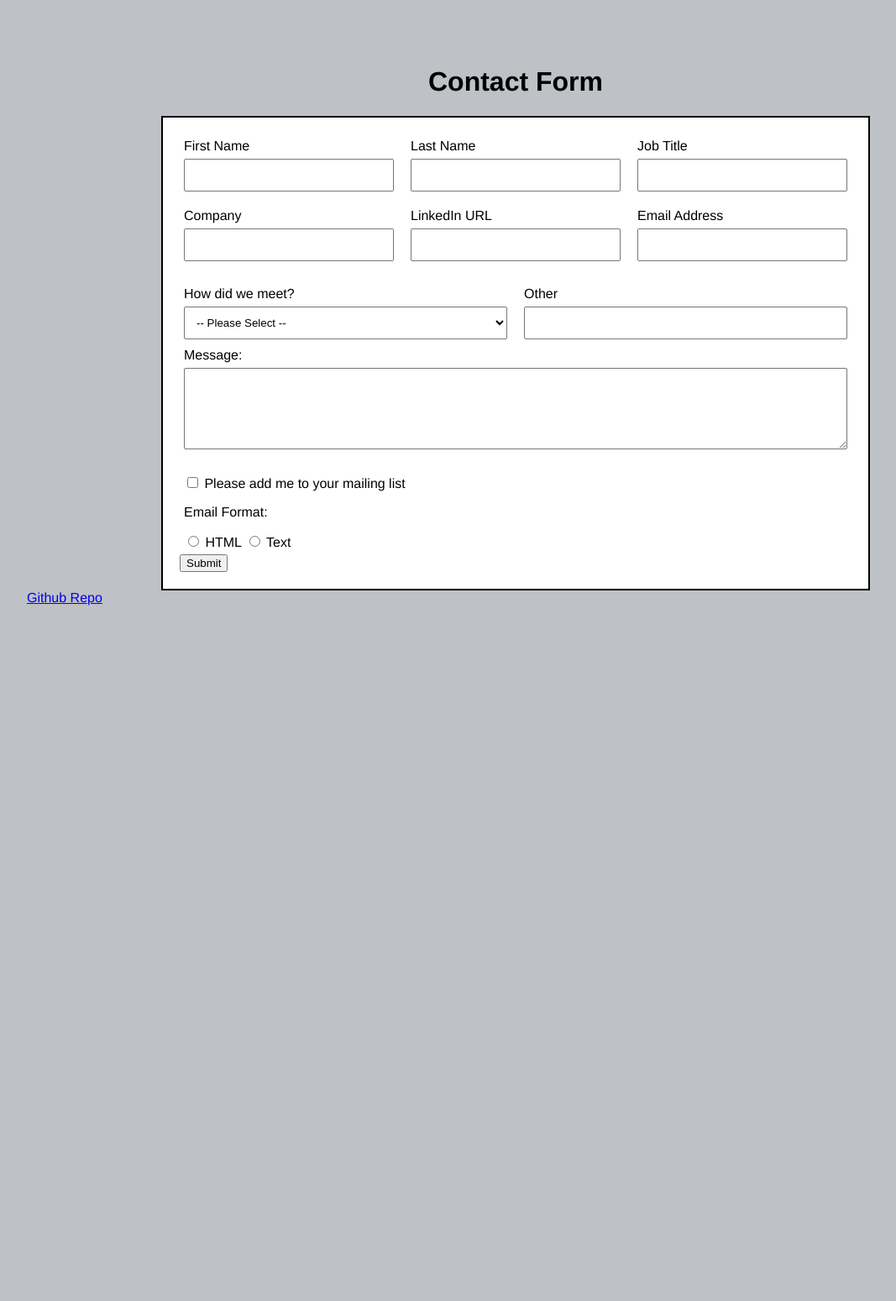
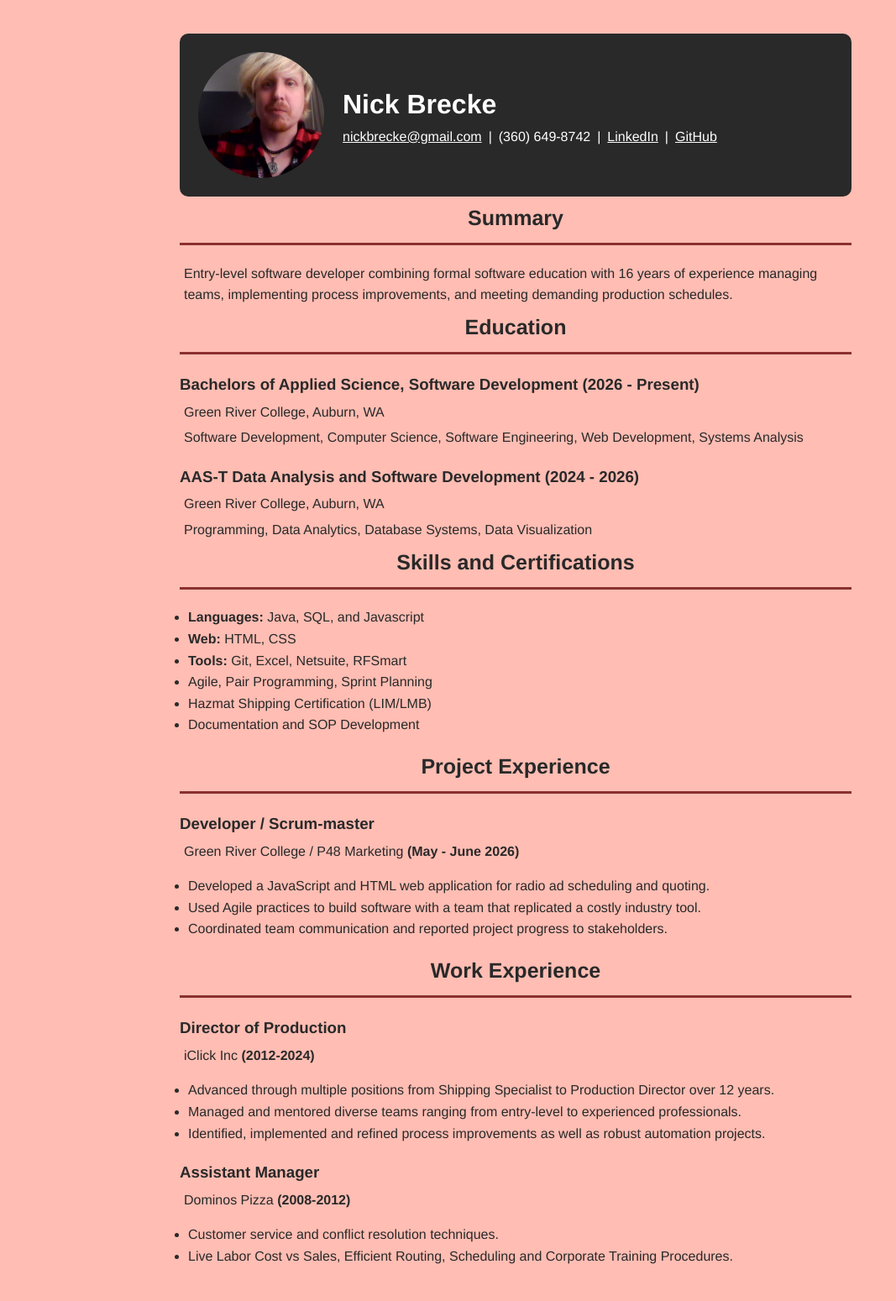
Before and after one commit to uglybrecke/Contact-Form, a Node server app: page / in a window 1280 px wide. Shown: the whole page at 84% size, without its empty margins (26-1093 px from the left). Before the commit the page ends 721 px from the top, so only its background shows below. Run offline with Node 20, Linux system fonts and the light colour scheme.

Commit message:
added resume to contact project and adjusted routing

```diff
--- a/app.js
+++ b/app.js
@@ -34,7 +34,7 @@ app.post('/submit', (req, res) => {
 
     contacts.push(req.body);
 
-    res.render('confirm');
+    res.render('confirm', {contact: req.body});
 });
 
 // make this page have access to contacts
@@ -42,6 +42,11 @@ app.get('/admin', (req, res) => {
     res.render('admin', {contacts});
 });
 
+//contact route for contact page
+app.get('/contact', (req, res) => {
+    res.render('contact');
+});
+
 //start the server on the designated port
 app.listen(PORT, () => {
     console.log(`Server is running at
--- /dev/null
+++ b/stylesheet/html_style.css
@@ -0,0 +1,103 @@
+:root {
+    --background: rgb(255, 189, 179);
+    --primary: #292929;
+    --accent: #8b3030;
+}
+
+
+
+body {
+    font-family: Helvetica, sans-serif;
+    color: var(--primary);
+    line-height: 1.6;
+    max-width: 800px;
+    margin: 40px auto;
+    padding: 0 20px;
+    background-color: var(--background);
+}
+
+header {
+    display: flex;
+    align-items: center;
+    gap: 20px;
+    background-color: var(--primary);
+    padding: 20px;
+    border-radius: 10px;
+}
+
+header h1 {
+    color: white;
+    margin: 0;
+}
+
+header a, header p {
+    color: white;
+}
+
+h2 {
+    border-bottom: 3px solid var(--accent);
+    padding-bottom: 10px;
+    margin-top: 5px;
+    display: flex;
+    justify-content: center;
+    font-size: 25px;
+    font-weight: 800;
+}
+
+h3 {
+    margin-bottom: 0;
+}
+
+ul {
+    padding-left: 10px;
+}
+
+p {
+    margin: 5px;
+}
+
+a:hover {
+    text-decoration: underline;
+    font-weight: bold;
+    color: var(--accent);
+}
+
+img {
+    width: 150px;
+    height: 150px;
+    border-radius: 50%;
+    border: 2px solid var(--primary);
+    object-fit: cover;
+}
+
+.contact-info {
+    display: flex;
+    flex-wrap: wrap;
+    align-items: center;
+    gap: 8px;
+}
+
+.contact-info a, .contact-info span {
+    white-space: nowrap;
+    color: white;
+}
+
+@media (max-width: 768px) {
+    header {
+        flex-direction: column;
+        text-align: center;
+    }
+
+    .contact-info {
+        justify-content: center;
+    }
+
+    .separator, #github {
+        display: none;
+    }
+
+    body {
+        margin: 20px auto;
+        padding: 0 15px;
+    }
+}
--- a/views/admin.ejs
+++ b/views/admin.ejs
@@ -28,7 +28,7 @@
                     <p>TIMESTAMP: <%= contact.timestamp %></p>
                 </li>
             <% }) %>
-            </ul>
+        </ul>
     <% } %>
 </body>
 </html>
--- a/views/home.ejs
+++ b/views/home.ejs
@@ -3,117 +3,70 @@
 <head>
     <meta charset="UTF-8">
     <meta name="viewport" content="width=device-width, initial-scale=1.0">
-    <link rel="icon" href="/images/favicon.png">
-    <link rel="stylesheet" href="\stylesheet\styles.css">
-    <title>Contact Form</title>
-    <script src="js/contact.js" defer></script>
+    <title>Nick Brecke - Resume</title>
+    <link rel="icon" type="image/png" href="images/favicon.png">
+    <link rel="stylesheet" href="stylesheet/html_style.css">
 </head>
 <body>
-    <h1>Contact Form</h1>
-    <form id="form" action="/submit" method="post">
-        <fieldset id = "pinfo">
+    <header>
+        <img src="images\WIN_20261009_21_42_36_Pro.jpg" alt="Headshot">
+        <div>
+            <h1>Nick Brecke</h1>
+            <div class="contact-info">
+                <a href="mailto:nickbrecke@gmail.com">nickbrecke@gmail.com</a>
+                <span class="separator">|</span>
+                <span>(360) 649-8742</span>
+                <span class="separator">|</span>
+                <a href="https://www.linkedin.com/in/nick-brecke-24071b2b1/">LinkedIn</a>
+                <span class="separator">|</span>
+                <a id="github" href="https://github.com/uglybrecke">GitHub</a>
+            </div>
+        </div>
+    </header>
+    <h2>Summary</h2>
+        <p>Entry-level software developer combining formal software education with 16 years of experience managing teams, implementing process improvements, and meeting demanding production schedules.</p>
+        <h2>Education</h2>
+            <h3>Bachelors of Applied Science, Software Development <strong>(2026 - Present)</strong></h3>
+                <p>Green River College, Auburn, WA</p>
+                <p>Software Development, Computer Science, Software Engineering, Web Development, Systems Analysis</p>
 
-            <div class="form-group">
-                <!-- First Name -->
-                <label for="fname">First Name</label>
-                <span class="err" id="err-fname">First Name is required</span>
-                <input type="text" id="fname" name="fname">
-            </div>
+            <h3>AAS-T Data Analysis and Software Development <strong>(2024 - 2026)</strong></h3>
+                <p>Green River College, Auburn, WA</p>
+                <p>Programming, Data Analytics, Database Systems, Data Visualization</p>
+        <h2>Skills and Certifications</h2>
+    <div>
+        <ul>
+            <li><strong>Languages: </strong>Java, SQL, and Javascript</li>
+            <li><strong>Web: </strong>HTML, CSS</li>
+            <li><strong>Tools: </strong>Git, Excel, Netsuite, RFSmart</li>
+            <li>Agile, Pair Programming, Sprint Planning</li>
+            <li>Hazmat Shipping Certification (LIM/LMB)</li>
+            <li>Documentation and SOP Development </li>
+        </ul>
 
-            <div class="form-group">
-                <!-- Last Name -->
-                <label for="lname">Last Name</label>
-                <span class="err" id="err-lname">Last Name is required</span>
-                <input type="text" id="lname" name="lname">
-            </div>
+        <h2>Project Experience</h2>
+            <h3>Developer / Scrum-master</h3>
+                <p>Green River College / P48 Marketing <strong>(May - June 2026)</strong></p>
+        <ul>
+            <li>Developed a JavaScript and HTML web application for radio ad scheduling and quoting.</li>
+            <li>Used Agile practices to build software with a team that replicated a costly industry tool.</li>
+            <li>Coordinated team communication and reported project progress to stakeholders.</li>
+        </ul>
+    </div>
 
-            <div class="form-group">
-                <!-- Job Title -->
-                <label for="job">Job Title</label>
-                <span class="err" id="err-job">Job Title is required</span>
-                <input type="text" id="job" name="job">
-            </div>
-
-            <div class="form-group">
-                <!-- Company -->
-                <label for="company">Company</label>
-                <span class="err" id="err-company">Company is required</span>
-                <input type="text" id="company" name="company">
-            </div>
-
-            <div class="form-group">
-                <!-- LinkedIn URL -->
-                <label for="linkedIn">LinkedIn URL</label>
-                <span class="err" id="err-linkedIn">Must be valid LinkedIn url (Starts with https://linkedin.com/in/)</span>
-                <input type="url" id="linkedIn" name="linkedIn">
-            </div>
-
-            <div class="form-group">
-                <!-- Email Address -->
-                <label for="email">Email Address</label>
-                <span class="err" id="err-email">Invalid Email Address</span>
-                <span class="err" id="err-req-email">Email required for mailing list</span>
-                <input type="email" id="email" name="email">
-            </div>
-
-        </fieldset>
-
-        <!-- Meeting method -->
-        <fieldset id = "meetinfo">
-
-            <div class="form-group">
-                <label for="meeting">How did we meet?</label>
-                    <span class="err" id="err-meeting">Please select an option</span>
-                        <select id="meeting" name="meeting">
-                            <option value="none">-- Please Select --</option>
-                            <option value="small">School</option>
-                            <option value="medium">Work</option>
-                            <option value="large">Seminar/Workshop/Open-House</option>
-                            <option value="other">Other</option>
-                        </select>
-            </div>
-
-            <!-- OTHER -->
-            <div class="form-group">
-                <label for="other">Other</label>
-                    <span class="err" id="err-other">Must specify if other is selected!</span>
-                        <input type="text" id="other" name="other">
-            </div>
-
-        </fieldset>
-
-        <fieldset id="messege">
-            <div class="form-group">
-                <!-- messege field -->
-                <label for="message-text">Message:</label>
-                <textarea rows="5" id="message-text" name="message"></textarea>
-            </div>
-        </fieldset>
-
-        <!-- add to mailing list -->
-        <fieldset id="contact">
-            <!-- Mailing list -->
-            <label for="mailing">
-                <input type="checkbox" id="mailing" name="mailing" value="yes">
-                Please add me to your mailing list
-            </label>
-
-            <!-- Email format -->
-            <p>Email Format:</p>
-            <span class="err" id="err-method">Choose an email format</span>
-
-            <input type="radio" id="html" name="method" value="html">
-            <label for="html">HTML</label>
-
-            <input type="radio" id="text" name="method" value="text">
-            <label for="text">Text</label>
-        </fieldset>
-
-        <button type="submit" id="submit-button">Submit</button>
-    </form>
-    <footer>
-        <a href="https://github.com/uglybrecke/Contact-Form">Github Repo</a>
-    </footer>
+    <h2>Work Experience</h2>
+        <h3>Director of Production</h3>
+            <p>iClick Inc <strong>(2012-2024)</strong></p>
+                <ul>
+                    <li>Advanced through multiple positions from Shipping Specialist to Production Director over 12 years.</li>
+                    <li>Managed and mentored diverse teams ranging from entry-level to experienced professionals.</li>
+                    <li>Identified, implemented and refined process improvements as well as robust automation projects.</li>
+                </ul>
+                    <h3>Assistant Manager</h3>
+                        <p>Dominos Pizza <strong>(2008-2012)</strong></p>
+                <ul>
+                    <li>Customer service and conflict resolution techniques.</li>
+                    <li>Live Labor Cost vs Sales, Efficient Routing, Scheduling and Corporate Training Procedures.</li>
+                </ul>
 </body>
-
 </html>
```
Also changed, not shown: views/confirm.ejs (+17 -0 lines), views/contact.ejs (added, +119 -0 lines), images/IMG_2188.jpeg (added), images/WIN_20261009_21_42_36_Pro.jpg (added).
